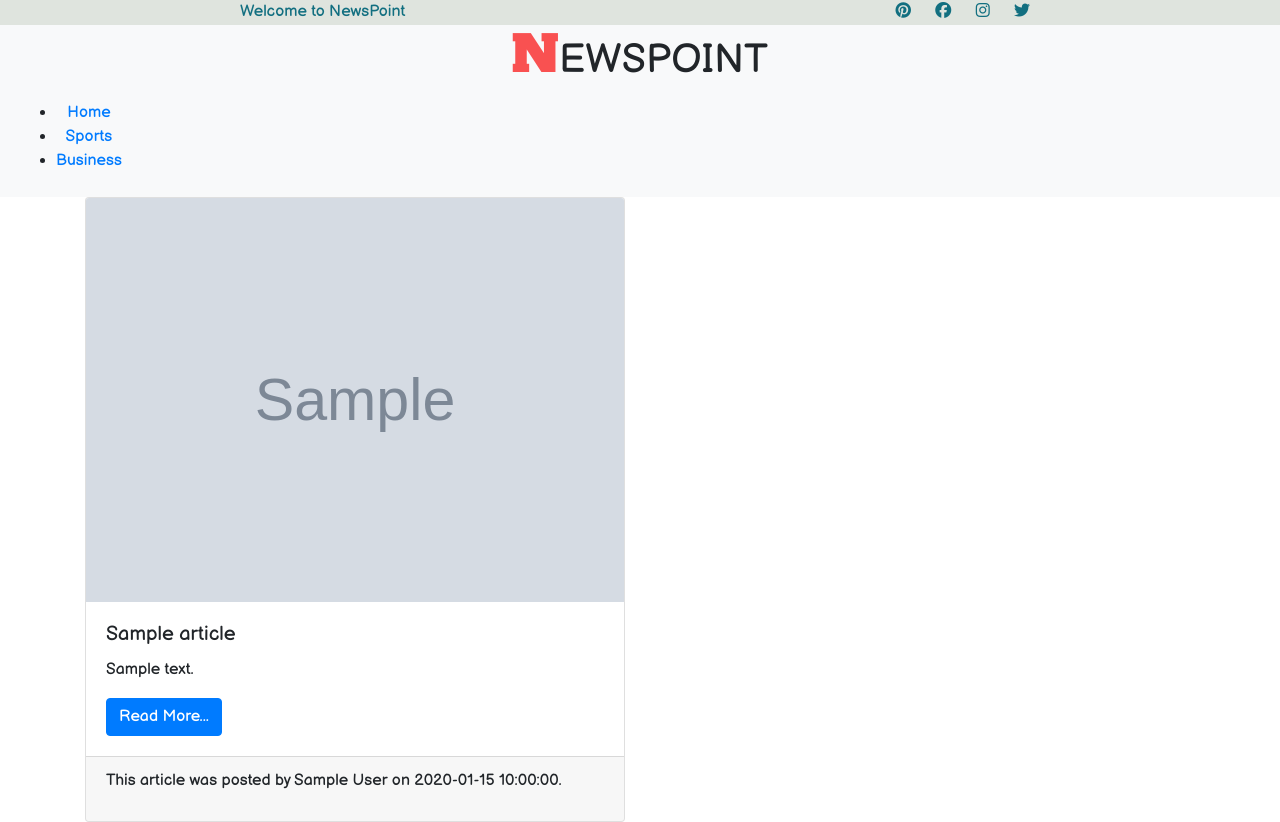
After one commit to DerrickOdhiambo/News-App, a Flask app: template app/templates/business.html in a window 1280 px wide. The commit adds this page. Run offline with Flask 2, Linux system fonts and the light colour scheme; the template is opened without the code that fills it: most values are stand-ins (such as "Sample title", 1, 10 or a date in 2020); grey boxes marked "Sample" are stand-in pictures; parts of the project's set-up code (start-up, migrations or seed data) failed here and were passed over; some libraries are stand-ins or nearby versions.

Commit message:
create the error, spots and business html files

```diff
--- a/app/templates/base.html
+++ b/app/templates/base.html
@@ -32,11 +32,18 @@
           <span><i class="fab fa-twitter"></i></span>
         </div>
       </div>
-      <nav class="text-center navbar-expand-lg navbar-light bg-light">
+      <div class="text-center navbar-expand-lg navbar-light bg-light">
         <div>
           <h1><span>N</span>EWSPOINT</h1>
         </div>
-      </nav>
+        <nav class="navbar navbar-expand-lg navbar-light bg-light">
+          <ul>
+            <li><a href="/">Home</a></li>
+            <li><a href="/sports">Sports</a></li>
+            <li><a href="/business">Business</a></li>
+          </ul>
+        </nav>
+      </div>
     </div>
     <div class="content">{% block content%} {% endblock %}</div>
 
--- /dev/null
+++ b/app/templates/business.html
@@ -0,0 +1,28 @@
+{% extends 'base.html' %} {% block content%}
+<div class="container">
+  <div class="row">
+    {% for article in business %}
+    <div class="col-md-6">
+      <div class="card">
+        <img
+          src="{{ article.image_path }}"
+          class="card-img-top"
+          alt="{{ article.title }}"
+        />
+        <div class="card-body">
+          <h5 class="card-title">{{ article.title }}</h5>
+          <p class="card-text">{{ article.content }}</p>
+          <a href="{{ article.url }}" class="btn btn-primary">Read More...</a>
+        </div>
+        <div class="card-footer">
+          <p>
+            This article was posted by {{ article.author }} on {{
+            article.publishedAt }}.
+          </p>
+        </div>
+      </div>
+    </div>
+    {% endfor%}
+  </div>
+</div>
+{% endblock content%}
--- /dev/null
+++ b/app/templates/error.html
@@ -0,0 +1,5 @@
+{% extends 'base.html' %} {% block content%}
+<div>
+  <h2>Sorry.. We could not find what you are looking for!</h2>
+</div>
+{% endblock content %}
```
Also changed, not shown: app/templates/index.html (+6 -2 lines), app/templates/sports.html (added, +28 -0 lines).
